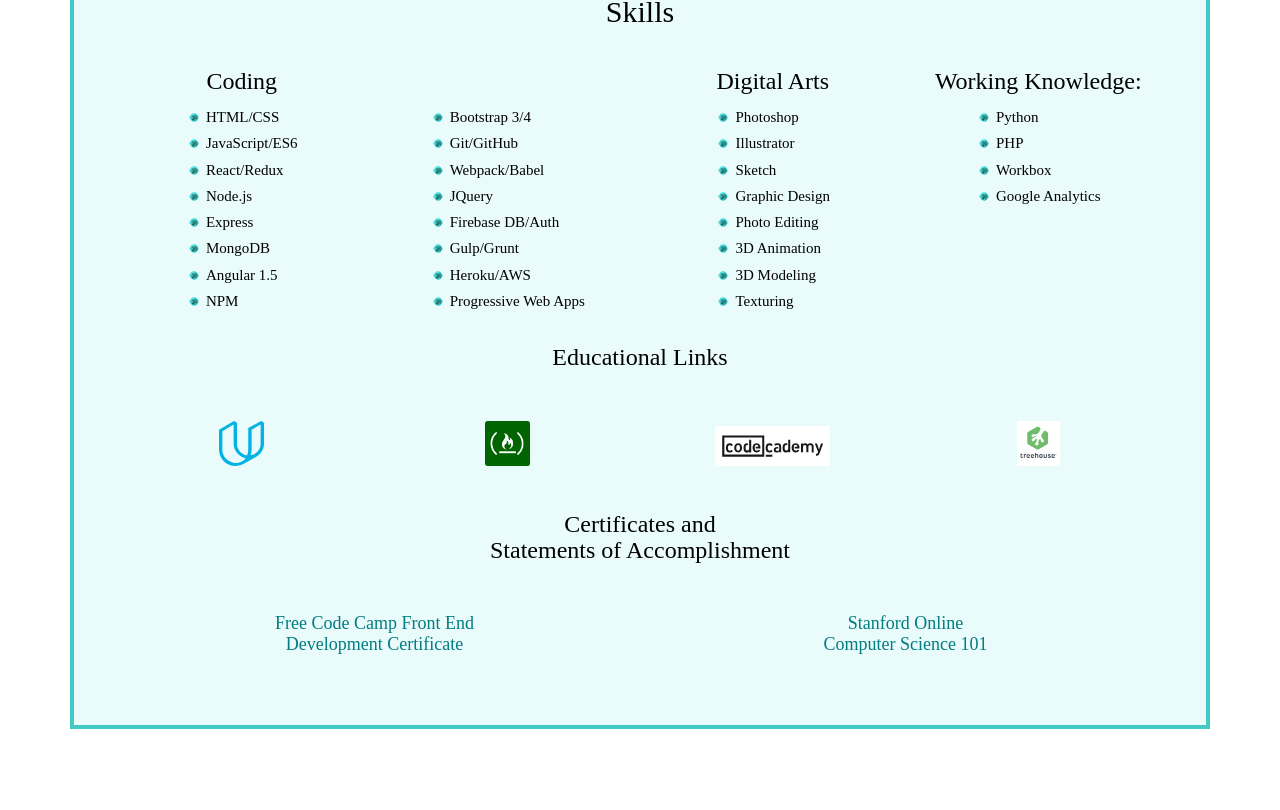
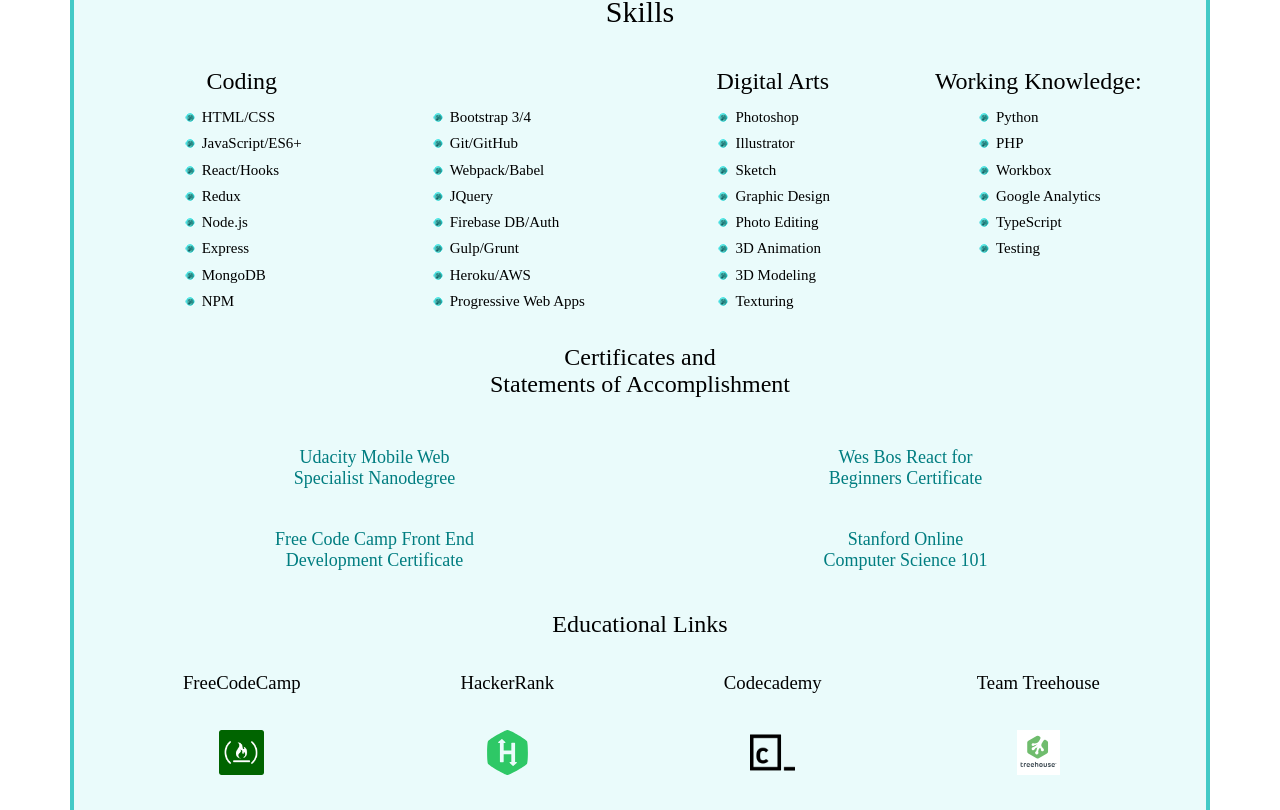
Before and after one commit to Missarachnid/mmkepler.com, a React (Create React App) app: page / in a window 1280 px wide. Shown: the part 1710-2520 px from the top of the page. Built offline with nearby package versions, Linux system fonts and the light colour scheme; a web font is replaced by a local one.

Commit message:
fix: updated skills and educational links

```diff
--- a/src/App.css
+++ b/src/App.css
@@ -136,6 +136,12 @@
 	padding-bottom: 20px;
 }
 
+.hacker {
+  height: 45px;
+  width: auto;
+  margin: 20px;
+}
+
 .udacity {
   height: 45px;
   width: auto;
@@ -155,14 +161,20 @@
 }
 
 .codecademy {
-	height: 90px;
-	width: auto;
+	height: 45px;
+  width: auto;
+  margin: 20px;
 }
 
 .certificates {
   font-size: 1.2em;
 	line-height: normal;
 	margin: 20px;
+}
+
+.edu-links {
+  color: black;
+  font-size: 1.25em;
 }
 
 .certificates a {
--- a/src/components/Skills.js
+++ b/src/components/Skills.js
@@ -1,8 +1,8 @@
 import React from "react";
 import fcc from "../img/fcc_puckRoundedCorners600.png";
-import codecademy from "../img/logo_black2.svg";
+import codecademy from "../img/codecademy-icon_1.png";
 import tree from "../img/teamTreehouse.svg";
-import udacity from "../img/udacity.svg";
+import hackerRank from "../img/hackerrank.svg"
 
  const Skills = () => {
   return (
@@ -18,12 +18,12 @@
                   <h3>Coding</h3>
                   <ul>
                     <li>HTML/CSS</li>
-                    <li>JavaScript/ES6</li>
-                    <li>React/Redux</li>
+                    <li>JavaScript/ES6+</li>
+                    <li>React/Hooks</li>
+                    <li>Redux</li>
                     <li>Node.js</li>
                     <li>Express</li>
                     <li>MongoDB</li>
-                    <li>Angular 1.5</li>
                     <li>NPM</li>
                   </ul>
                 </div>
@@ -69,6 +69,8 @@
                     <li>PHP</li>
                     <li>Workbox</li>
                     <li>Google Analytics</li>
+                    <li>TypeScript</li>
+                    <li>Testing</li>
                   </ul>
                 </div>
               </div>
@@ -76,34 +78,20 @@
             </div>
 
             <div className="row learningIcons text-center">
-              <h3 className="edu">Educational Links</h3>
-              <div className="links center-block text-center">
-              <div className="col-sm-3 col-xs-6">
-                <div className="udacityDiv">
-                <a href="https://confirm.udacity.com/EDD6VHNS" target="_blank" rel="noopener noreferrer"><img src={udacity} className="udacity" alt="Udacity logo." /></a>
-                </div>
-              </div>
-              <div className="col-sm-3 col-xs-6">
-                <div className="freeCodeCampDiv">
-                <a href="https://www.freecodecamp.org/missarachnid" target="_blank" rel="noopener noreferrer"><img src={fcc} className="freecodecamp" alt="Free Code Camp icon link." /></a>
-                </div>
-              </div>
-                <div className="clearfix visible-xs"></div>
-              <div className="col-sm-3 col-xs-6">
-                <div className="codecademyDiv">
-                <a href="https://www.codecademy.com/missarachnid" target="_blank" rel="noopener noreferrer"><img src={codecademy} className="codecademy" alt="Codecademy icon link." /></a>
-                </div>
-              </div>
-              <div className="col-sm-3 col-xs-6">
-                <div className="treehouseDiv">
-                <a href="https://teamtreehouse.com/melissakepler" target="_blank" rel="noopener noreferrer"><img src={tree} className="treehouse" alt="Team Treehouse icon link." /></a>
-              </div>
-              </div>
-              </div>
-            </div>
-            <div className="row learningIcons text-center">
               <h3 className="edu">Certificates and<br />Statements of Accomplishment</h3>
               <div className="links center-block text-center">
+                <div className="col-sm-6 col-xs-12">
+                  <div className="certificates">
+                    <a href="https://graduation.udacity.com/confirm/EDD6VHNS" target="_blank" rel="noopener noreferrer">Udacity Mobile Web<br />Specialist Nanodegree</a>
+                  </div>
+                </div>
+                <div className="col-sm-6 col-xs-12">
+                  <div className="certificates">
+                    <a href="https://courses.wesbos.com/account/certificate/5a9840d0a91cf7264a85e0f4" target="_blank" rel="noopener noreferrer">Wes Bos React for<br />Beginners Certificate</a>
+                  </div>
+                </div>
+            </div>
+            <div className="links center-block text-center">
                 <div className="col-sm-6 col-xs-12">
                   <div className="certificates">
                     <a href="https://www.freecodecamp.com/missarachnid/front-end-certification" target="_blank" rel="noopener noreferrer">Free Code Camp Front End<br />Development Certificate</a>
@@ -116,6 +104,49 @@
                 </div>
             </div>
           </div>
+
+
+            <div className="row learningIcons text-center">
+              <h3 className="edu">Educational Links</h3>
+              <div className="links center-block text-center">
+
+              <div className="col-sm-3 col-xs-6">
+                <div className="freeCodeCampDiv">
+                <p className="edu-links">FreeCodeCamp</p>
+                <a href="https://www.freecodecamp.org/missarachnid" target="_blank" rel="noopener noreferrer">
+                  <img src={fcc} className="freecodecamp" alt="Free Code Camp icon link." />
+                  </a>
+                </div>
+              </div>
+
+              <div className="col-sm-3 col-xs-6">
+                <div className="hackerRankDiv">
+                <a href="www.hackerrank.com/mmkeplery.com/EDD6VHNS" target="_blank" rel="noopener noreferrer">
+                  <p className="edu-links">HackerRank</p>
+                  <img src={hackerRank} className="hacker" alt="Hacker Rank logo." />
+                  </a>
+                </div>
+              </div>
+                <div className="clearfix visible-xs"></div>
+              <div className="col-sm-3 col-xs-6">
+                <div className="codecademyDiv">
+                <a href="https://www.codecademy.com/missarachnid" target="_blank" rel="noopener noreferrer">
+                  <p className="edu-links">Codecademy</p>
+                  <img src={codecademy} className="codecademy" alt="Codecademy icon link." />
+                  </a>
+                </div>
+              </div>
+              <div className="col-sm-3 col-xs-6">
+                <div className="treehouseDiv">
+                <p className="edu-links">Team Treehouse</p>
+                <a href="https://teamtreehouse.com/melissakepler" target="_blank" rel="noopener noreferrer">
+                  <img src={tree} className="treehouse" alt="Team Treehouse icon link." />
+                  </a>
+              </div>
+              </div>
+              </div>
+            </div>
+
         </div>
       </div>
     </div>
```
Also changed, not shown: src/img/codecademy-icon_1.png (added), src/img/hackerrank.svg (added).
